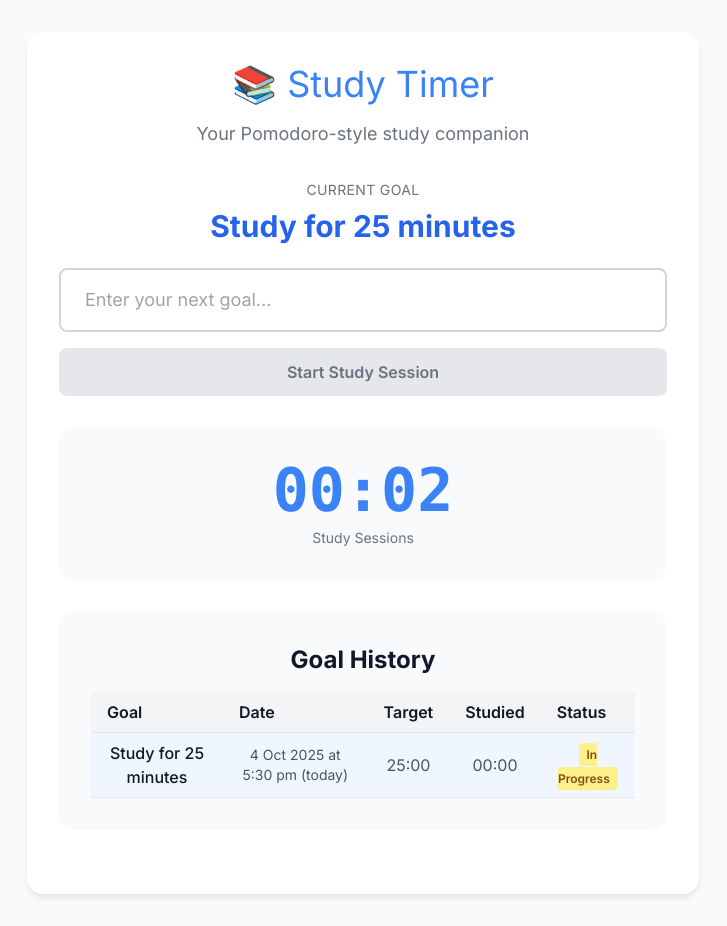
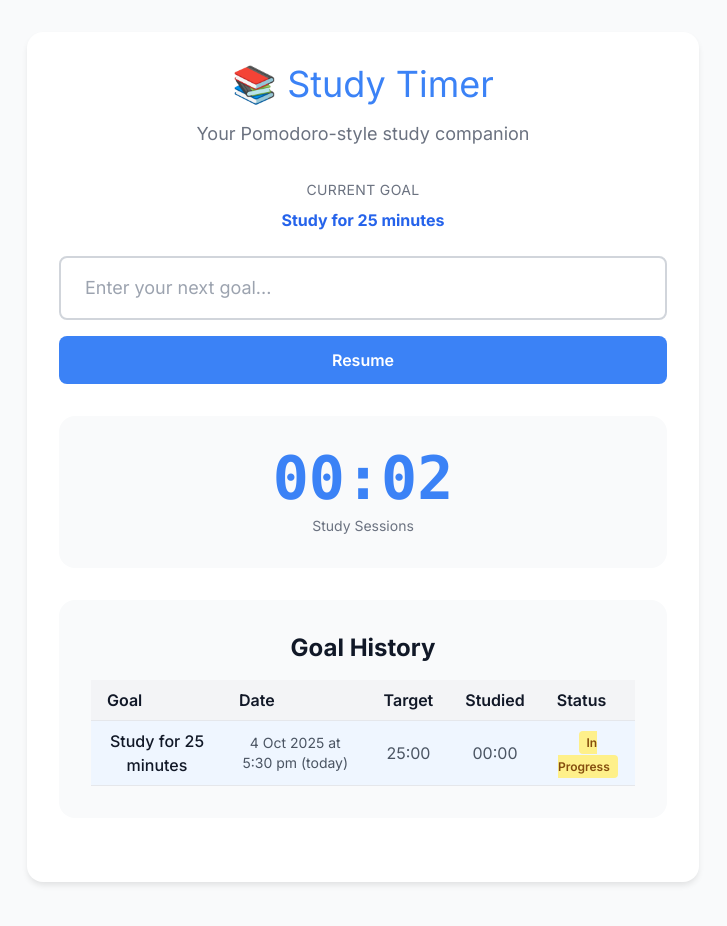
Before and after one commit to martinbearman/pomodoro-study-timer, a Next.js app: page / in a window 1280 px wide. Shown: the whole page, without its empty margins (277-1004 px from the left). Built offline with nearby package versions, Linux system fonts and the light colour scheme.

Commit message:
Allow sessions to be paused - create handlPauseSession function - add pause label for button

```diff
--- a/app/components/Goal/GoalInput.tsx
+++ b/app/components/Goal/GoalInput.tsx
@@ -3,7 +3,8 @@
 import { useAppDispatch, useAppSelector } from '@/store/hooks';
 import { useState } from 'react';
 import { setGoal } from '@/store/slices/goalSlice';
-import { start, pause } from '@/store/slices/timerSlice';
+import { start, pause, reset } from '@/store/slices/timerSlice';
+import { current } from '@reduxjs/toolkit';
 
 export default function GoalInput() {
     const dispatch = useAppDispatch();
@@ -17,11 +18,16 @@ export default function GoalInput() {
 
     const handleStartSession = () => {
         dispatch(setGoal({ description: goalText, duration: studyDuration }));
+        dispatch(reset());  // Reset timer first
         dispatch(start());
-        //setGoalText('');
+        setGoalText('');
     }
     const handlePauseSession = () => {
         dispatch(pause());
+    }
+
+    const handleResumeSession = () => {
+        dispatch(start());
     }
 
     return (
@@ -30,9 +36,9 @@ export default function GoalInput() {
       {/* Current Goal Display - shown when there's an active goal */}
       <div className="text-center">
         <h2 className="text-sm text-gray-500 uppercase tracking-wide mb-2">Current Goal</h2>
-        <p className="text-3xl font-bold text-blue-600">
-            {currentGoal ? currentGoal.goalDescription : 'No goal set'}
-        </p>
+        {currentGoal
+          ? <p className="text-1xl font-bold text-blue-600">{currentGoal.goalDescription }</p>
+          : <p className="text-3xl font-bold text-slate-300">No goal set yet</p>}
       </div>
 
       {/* Goal Input Section */}
@@ -47,11 +53,22 @@ export default function GoalInput() {
         />
 
         <button
-            onClick={isRunning ? handlePauseSession : handleStartSession}
-            disabled={isButtonDisabled}
+            onClick={
+              isRunning
+                ? handlePauseSession
+                : (currentGoal)
+                  ? handleResumeSession
+                  : handleStartSession
+            }
+            disabled={isButtonDisabled && !currentGoal}
             className="disabled:text-gray-500 disabled:bg-gray-200 w-full px-6 py-3 bg-blue-500 text-white font-semibold rounded-lg hover:bg-blue-600 transition-colors"
         >
-            {isRunning ? 'Pause' : 'Start Study Session'}
+            {isRunning
+              ? 'Pause'
+              : currentGoal
+                ? 'Resume'
+                : 'Start Study Session'
+            }
         </button>
       </div>
     </div>
```
